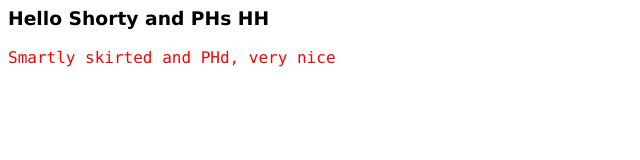
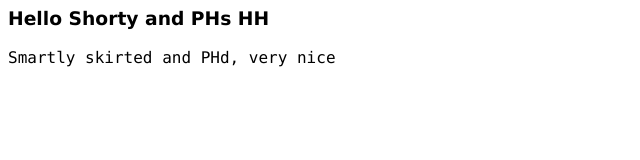
Before and after one commit to SmarttyLewis/helloworld, a plain HTML site: page index.html in a window 1280 px wide. Shown: the whole page, without its empty margins (0-640 px from the left). Drawn offline with Linux system fonts and the light colour scheme.

Commit message:
Update index.html

```diff
--- a/index.html
+++ b/index.html
@@ -2,7 +2,7 @@
 <body>
 
 <h3 style="font-family:verdana;"> Hello Shorty and PHs HH </h3>
-<p style="font-family:consolas; color:red;"> Smartly skirted and PHd, very nice </p>
+<p style="font-family:consolas;" style="color:red;"> Smartly skirted and PHd, very nice </p>
 
 </body>
 </html>
```
